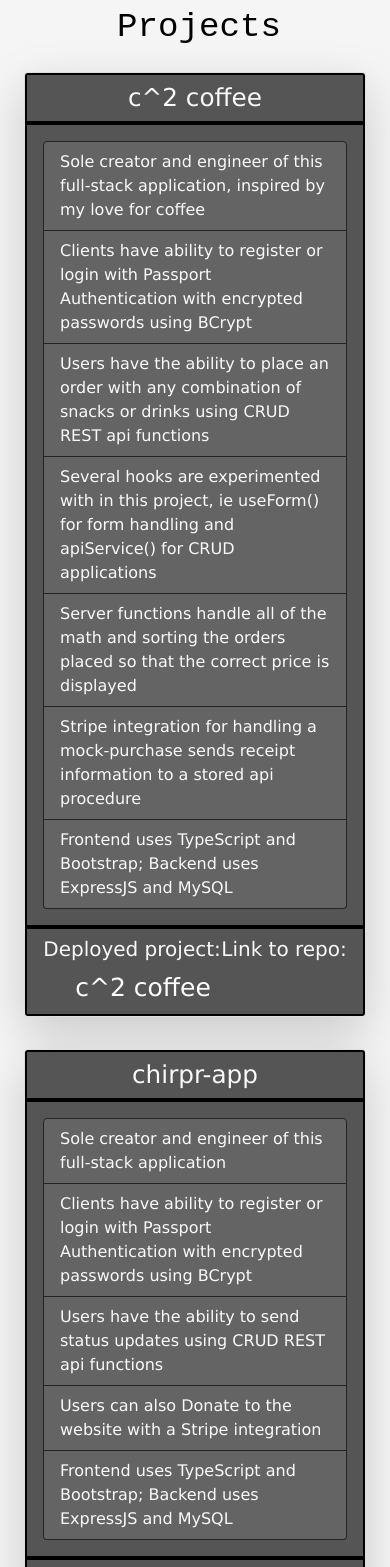
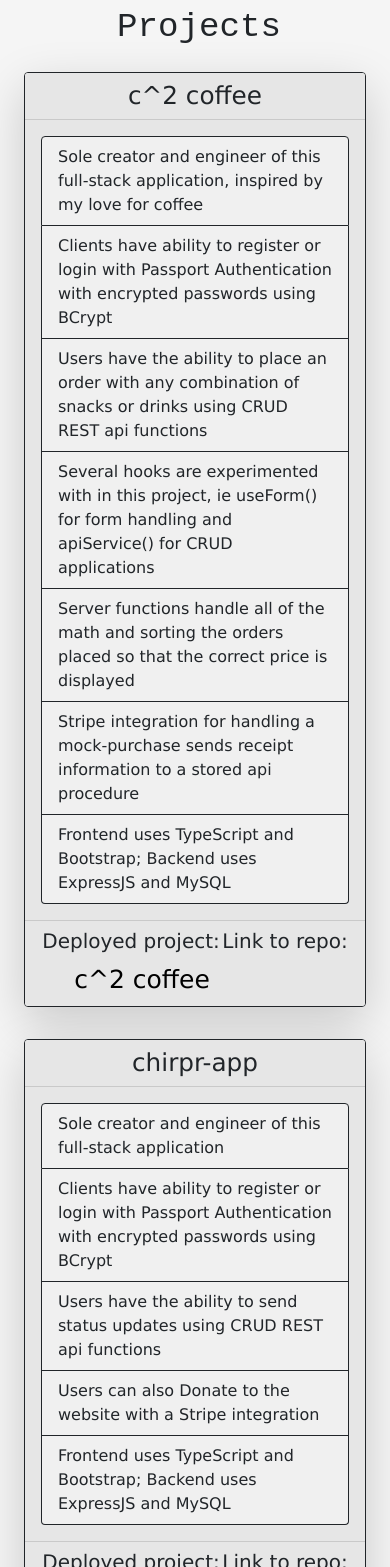
Before and after one commit to Slap-a-tha-Bass/portfolio, a React (Create React App) app: page /projects in a window 390 px wide. Shown: the part 201-1768 px from the top of the page. Built offline with nearby package versions, Linux system fonts and the light colour scheme; the HTML template or start-up script is replaced by a standard one.

Commit message:
finally have the images working like i want, changed card colors and other CSS props

```diff
--- a/src/App.css
+++ b/src/App.css
@@ -52,18 +52,15 @@
     transform: rotateY(360deg);
   }
 }
-.Home {
-  background-color: rgb(245,245,245);
-}
 .Name {
-  color: black;
+  color: whitesmoke;
   text-decoration: none;
   font-family: monospace;
   margin-left: 0.8rem;
 }
 .Name:hover {
   text-decoration: none;
-  color:rgb(61, 61, 61);
+  color: whitesmoke;
   cursor: pointer;
   animation: name-zoom 2s;
 }
@@ -76,7 +73,7 @@
   }
 }
 .Projects {
-  color:black;
+  color:whitesmoke;
   font-family: monospace;
   padding-left: 0.5rem;
 }
@@ -84,13 +81,13 @@
   background-color: rgb(245, 245, 245);
 }
 .link {
-  color: white;
+  color: black;
   font-size: 25px;
   text-decoration: none;
   padding-left: 2rem;
 }
 .link:hover {
-  color: black;
+  color: rgb(120,120,120);
   font-size: 25px;
   text-decoration: none;
   padding-left: 2rem;
@@ -141,7 +138,7 @@
   margin-left: 4rem;
 }
 .social {
-  color: black;
+  color: whitesmoke;
   font-size: calc(15px + 2vmin);
   min-height: 3rem;
   min-width: 3rem;
@@ -150,7 +147,7 @@
   justify-content: center;
 }
 .social:hover {
-  background-color: rgb(122, 169, 230);
+  background-color: rgb(180,180,180);
   border-radius: 10px;
 }
 .lucida {
@@ -160,12 +157,10 @@
   color: rgb(122, 169, 230);
 }
 .card-header-warning {
-  background-color: rgb(100,100,100)!important;
-  border: 1px solid black;
+  background-color: rgb(240,240,240)!important;
 }
 .card-header-info {
-  background-color: rgb(85,85,85)!important;
-  border: 2px solid black;
+  background-color: rgb(230,230,230)!important;
 }
 .checkered{
   height: 200px;
@@ -195,14 +190,20 @@
 .chess-img {
   background-image: url('./chessphoto2.jpg');
   min-height: 300px;
-  background-size: contain;
+  background-repeat: none;
+  background-attachment: fixed;
+  background-size: 100% 75%;
   border-radius: 10px;
   margin-top: 3rem;
 }
 .chess-img-2 {
   background-image: url('./chessphoto.jpg');
   min-height: 300px;
-  background-size: contain;
+  background-repeat: none;
+  background-position: center;
+  background-size: cover;
+  background-attachment: fixed;
+  background-size: 100% 75%;
   border-radius: 10px;
   margin-left: 0.5rem;
   margin-top: 3rem;
--- a/src/views/Home.jsx
+++ b/src/views/Home.jsx
@@ -4,14 +4,13 @@ import { Link } from 'react-router-dom';
 const Home = () => {
     return (
 
-                <div>
-                    <div className="Home display-5 d-flex align-items-center mt-4 justify-content-center text-center">
+                <div className="chess-img">
+                    <div className="display-4 d-flex align-items-center text-light mt-4 justify-content-center text-center">
                         Hi, my name is  <Link to="/aboutme" className="Name display-2"> Corey DeLoach</Link>
                     </div>
-                    <div className="Home display-5 text-center mt-4">
+                    <div className="display-4 text-center text-light mt-4">
                         I am a Full-Stack Software Developer
                     </div>
-                    <div className="chess-img"></div>
                 </div>
 
     )
--- a/src/views/Projects.jsx
+++ b/src/views/Projects.jsx
@@ -4,31 +4,31 @@ const Projects = () => {
 
     return (
         <div>
-                <h1 className="Projects text-center display-4 mt-2">Projects</h1>
+                <h1 className="Projects text-center text-dark display-4 mt-2">Projects</h1>
                 {/* c^2 coffee project */}
                 <div className="d-flex justify-content-center px-4">
-                    <div className="card rounded shadow-lg my-3 col-md-8">
-                        <div className="card-header card-header-info text-center text-light h2">c^2 coffee</div>
+                    <div className="card border-dark rounded shadow-lg my-3 col-md-8">
+                        <div className="card-header card-header-info text-center h2">c^2 coffee</div>
                         <div className="card-body card-header-info">
                             <div className="card-text">
                                 <ul className="list-group">
-                                    <li className="list-group-item card-header-warning text-light border-dark">Sole creator and engineer of this full-stack application, inspired by my love for coffee</li>
-                                    <li className="list-group-item card-header-warning text-light border-dark">Clients have ability to register or login with Passport Authentication with encrypted passwords using BCrypt</li>
-                                    <li className="list-group-item card-header-warning text-light border-dark">Users have the ability to place an order with any combination of snacks or drinks using CRUD REST api functions</li>
-                                    <li className="list-group-item card-header-warning text-light border-dark">Several hooks are experimented with in this project, ie useForm() for form handling and apiService() for CRUD applications</li>
-                                    <li className="list-group-item card-header-warning text-light border-dark">Server functions handle all of the math and sorting the orders placed so that the correct price is displayed</li>
-                                    <li className="list-group-item card-header-warning text-light border-dark">Stripe integration for handling a mock-purchase sends receipt information to a stored api procedure</li>
-                                    <li className="list-group-item card-header-warning text-light border-dark">Frontend uses TypeScript and Bootstrap; Backend uses ExpressJS and MySQL </li>
+                                    <li className="list-group-item card-header-warning border-dark ">Sole creator and engineer of this full-stack application, inspired by my love for coffee</li>
+                                    <li className="list-group-item card-header-warning border-dark">Clients have ability to register or login with Passport Authentication with encrypted passwords using BCrypt</li>
+                                    <li className="list-group-item card-header-warning border-dark">Users have the ability to place an order with any combination of snacks or drinks using CRUD REST api functions</li>
+                                    <li className="list-group-item card-header-warning border-dark">Several hooks are experimented with in this project, ie useForm() for form handling and apiService() for CRUD applications</li>
+                                    <li className="list-group-item card-header-warning border-dark">Server functions handle all of the math and sorting the orders placed so that the correct price is displayed</li>
+                                    <li className="list-group-item card-header-warning border-dark">Stripe integration for handling a mock-purchase sends receipt information to a stored api procedure</li>
+                                    <li className="list-group-item card-header-warning border-dark">Frontend uses TypeScript and Bootstrap; Backend uses ExpressJS and MySQL </li>
                                 </ul>
                             </div>
                         </div>
                         <div className="card-footer card-header-info d-flex justify-content-around">
                             <div>
-                                <p className="h5 text-light">Deployed project:</p>
+                                <p className="h5">Deployed project:</p>
                                 <a className="link" href="https://cc-coffee.herokuapp.com" target="_blank" rel="noopener noreferrer">c^2 coffee</a>
                             </div>
                             <div>
-                                <p className="h5 text-light">Link to repo:</p>
+                                <p className="h5">Link to repo:</p>
                                 <a className="link" href="https://www.github.com/Slap-a-tha-Bass/final_project_cc_coffee_app" target="_blank" rel="noopener noreferrer"><i className="bi bi-github h3"></i></a>
                             </div>
                         </div>
@@ -36,26 +36,26 @@ const Projects = () => {
                 </div>
                 {/* chirper project */}
                 <div className="d-flex justify-content-center px-4">
-                    <div className="card rounded shadow-lg my-3 col-md-8">
-                        <div className="card-header card-header-info text-center text-light h2">chirpr-app</div>
+                    <div className="card border-dark rounded shadow-lg my-3 col-md-8">
+                        <div className="card-header card-header-info text-center h2">chirpr-app</div>
                         <div className="card-body card-header-info">
                             <div className="card-text">
                                 <ul className="list-group">
-                                    <li className="list-group-item card-header-warning text-light border-dark">Sole creator and engineer of this full-stack application</li>
-                                    <li className="list-group-item card-header-warning text-light border-dark">Clients have ability to register or login with Passport Authentication with encrypted passwords using BCrypt</li>
-                                    <li className="list-group-item card-header-warning text-light border-dark">Users have the ability to send status updates using CRUD REST api functions</li>
-                                    <li className="list-group-item card-header-warning text-light border-dark">Users can also Donate to the website with a Stripe integration</li>
-                                    <li className="list-group-item card-header-warning text-light border-dark">Frontend uses TypeScript and Bootstrap; Backend uses ExpressJS and MySQL </li>
+                                    <li className="list-group-item card-header-warning border-dark">Sole creator and engineer of this full-stack application</li>
+                                    <li className="list-group-item card-header-warning border-dark">Clients have ability to register or login with Passport Authentication with encrypted passwords using BCrypt</li>
+                                    <li className="list-group-item card-header-warning border-dark">Users have the ability to send status updates using CRUD REST api functions</li>
+                                    <li className="list-group-item card-header-warning border-dark">Users can also Donate to the website with a Stripe integration</li>
+                                    <li className="list-group-item card-header-warning border-dark">Frontend uses TypeScript and Bootstrap; Backend uses ExpressJS and MySQL </li>
                                 </ul>
                             </div>
                         </div>
                         <div className="card-footer card-header-info d-flex justify-content-around">
                             <div>
-                                <p className="h5 text-light">Deployed project:</p>
+                                <p className="h5">Deployed project:</p>
                                 <a className="link" href="https://chirpr-app.herokuapp.com" target="_blank" rel="noopener noreferrer">chirpr app</a>
                             </div>
                             <div>
-                                <p className="h5 text-light">Link to repo:</p>
+                                <p className="h5">Link to repo:</p>
                                 <a className="link" href="https://www.github.com/Slap-a-tha-Bass/chirprDB" target="_blank" rel="noopener noreferrer"><i className="bi bi-github h3"></i></a>
                             </div>
                         </div>
```
Also changed, not shown: src/views/Contact.jsx (+7 -7 lines).
